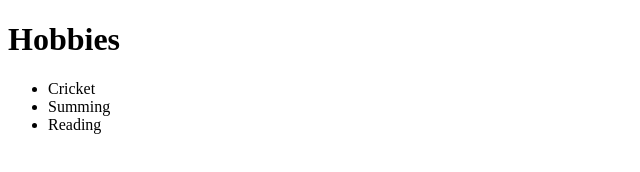
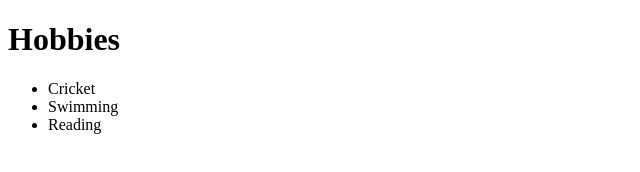
Before and after one commit to Adiii99/CV, a plain HTML site: page Hobbies.html in a window 1280 px wide. Shown: the full height of the page, 0-640 px from the left. Drawn offline with Linux system fonts and the light colour scheme.

Commit message:
Update Hobbies.html

```diff
--- a/Hobbies.html
+++ b/Hobbies.html
@@ -10,7 +10,7 @@
     <h1>Hobbies</h1>
     <ul>
         <li>Cricket</li>
-        <li>Summing</li>
+        <li>Swimming</li>
         <li>Reading</li>
     </ul>
 </body>
```
